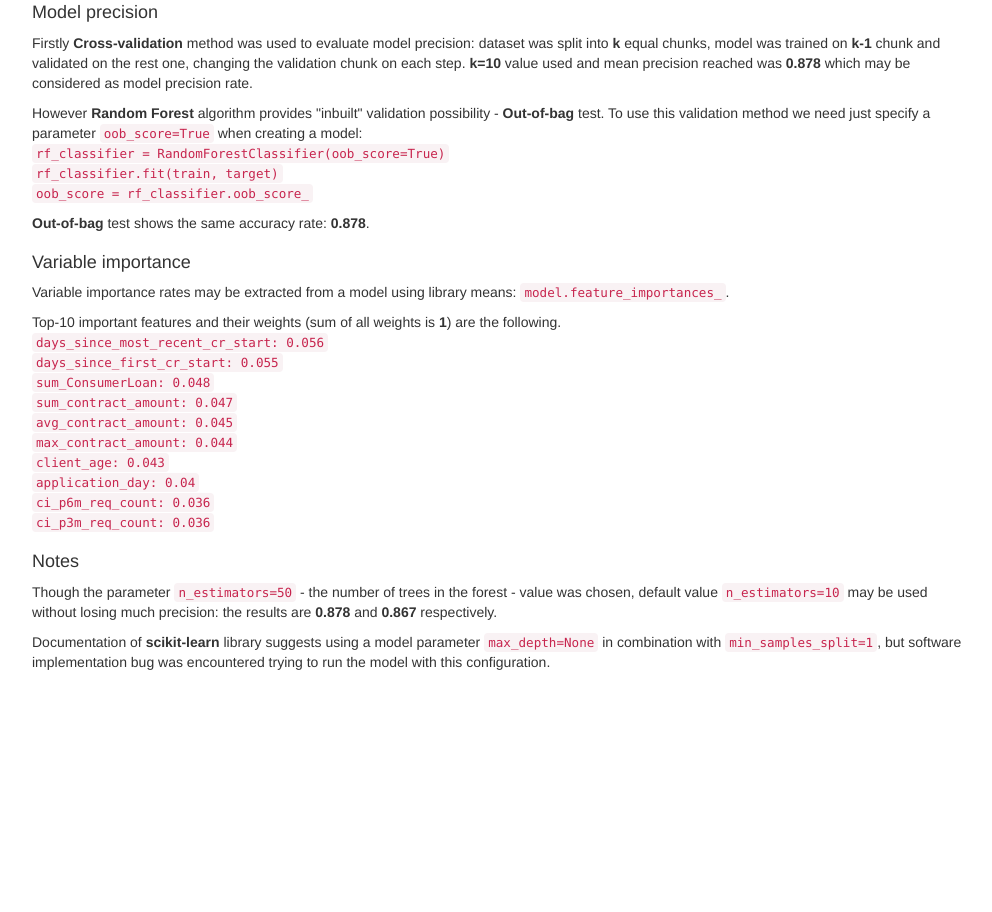
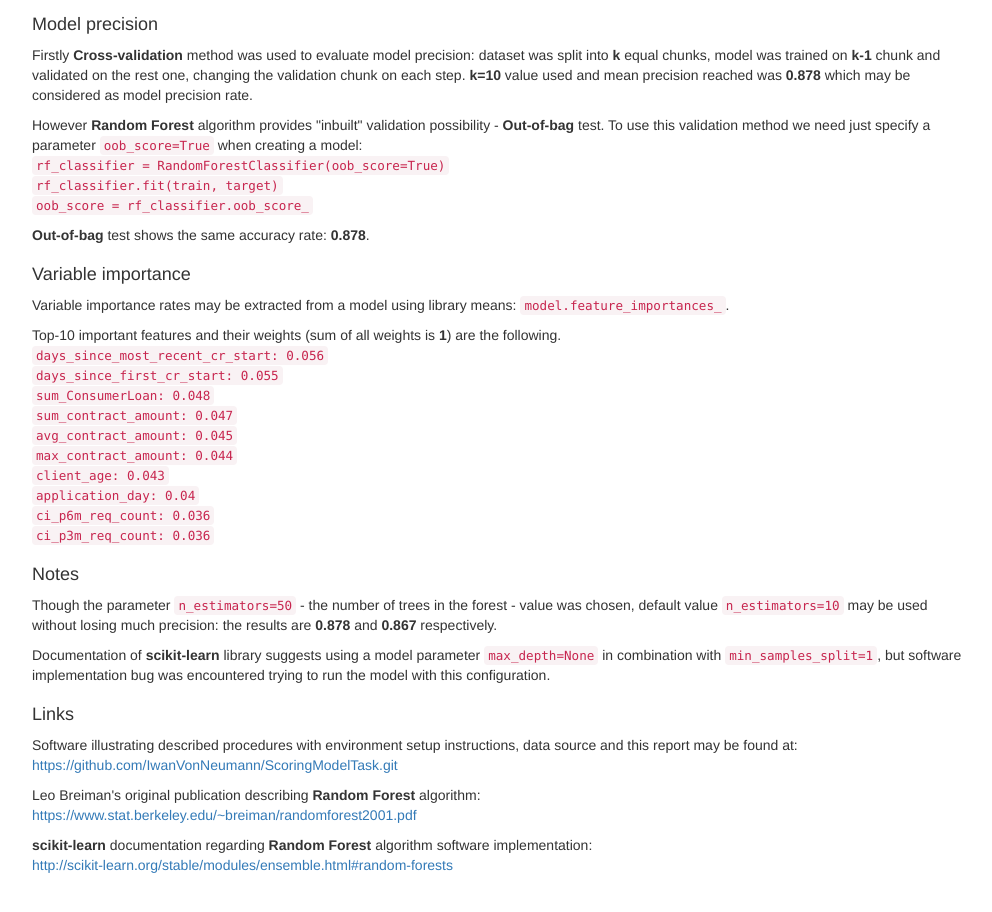
Before and after one commit to IwanVonNeumann/ScoringModelTask, a plain HTML site: page index.html in a window 1280 px wide. Shown: the part 1717-2629 px from the top of the page, without its empty margins (143-1135 px from the left). Before the commit the page ends 2449 px from the top, so only its background shows below. Drawn offline with nearby package versions, Linux system fonts and the light colour scheme.

Commit message:
Links section added to Report

```diff
--- a/index.html
+++ b/index.html
@@ -4,11 +4,11 @@
     <meta charset="UTF-8">
     <title>Scoring task report</title>
 
-    <link rel="stylesheet" href="https://maxcdn.bootstrapcdn.com/bootstrap/3.3.7/css/bootstrap.css">
+    <link rel="stylesheet" href="https://maxcdn.bootstrapcdn.com/bootstrap/3.3.7/css/bootstrap.min.css">
     <style>
         .container {
             max-width: 960px;
-            margin: 2rem auto 4rem;
+            margin: 3.25rem auto 6rem;
         }
 
         .overall-header {
@@ -305,7 +305,7 @@
                     <div>
                         The result of applying regression procedure mentioned to a client with unknown status is a
                         number in bounds <strong>[0,&nbsp;1]</strong> which actually is a probability evaluation of
-                        whether a client is <strong>GOOD</strong>. Having this evaluation we may chose some trust level
+                        whether a client is <strong>GOOD</strong>. Having this evaluation we may choose some trust level
                         <strong>&alpha;&nbsp;&isin;&nbsp;[0,&nbsp;1]</strong> (&alpha;=0.5 in case of using classifying
                         model) trying to maximize expectation of income from particular client (maybe having previously
                         classified a client e.g. by tendency to extend loans).
@@ -421,6 +421,46 @@
                     </div>
                 </div>
             </div>
+            <div class="subsection">
+                <h4 class="subsection-header">
+                    Links
+                </h4>
+                <div class="subsection-content">
+                    <div>
+                        <div>
+                            Software illustrating described procedures with environment setup instructions, data source
+                            and this report may be found at:
+                        </div>
+                        <div>
+                            <a href="https://github.com/IwanVonNeumann/ScoringModelTask.git" target="_blank">
+                                https://github.com/IwanVonNeumann/ScoringModelTask.git
+                            </a>
+                        </div>
+                    </div>
+                    <div>
+                        <div>
+                            Leo Breiman's original publication describing <strong>Random Forest</strong> algorithm:
+                        </div>
+                        <div>
+                            <a href="https://www.stat.berkeley.edu/~breiman/randomforest2001.pdf" target="_blank">
+                                https://www.stat.berkeley.edu/~breiman/randomforest2001.pdf
+                            </a>
+                        </div>
+                    </div>
+                    <div>
+                        <div>
+                            <strong>scikit-learn</strong> documentation regarding <strong>Random Forest</strong>
+                            algorithm software implementation:
+                        </div>
+                        <div>
+                            <a href="http://scikit-learn.org/stable/modules/ensemble.html#random-forests"
+                               target="_blank">
+                                http://scikit-learn.org/stable/modules/ensemble.html#random-forests
+                            </a>
+                        </div>
+                    </div>
+                </div>
+            </div>
         </div>
     </div>
 </div>
```
